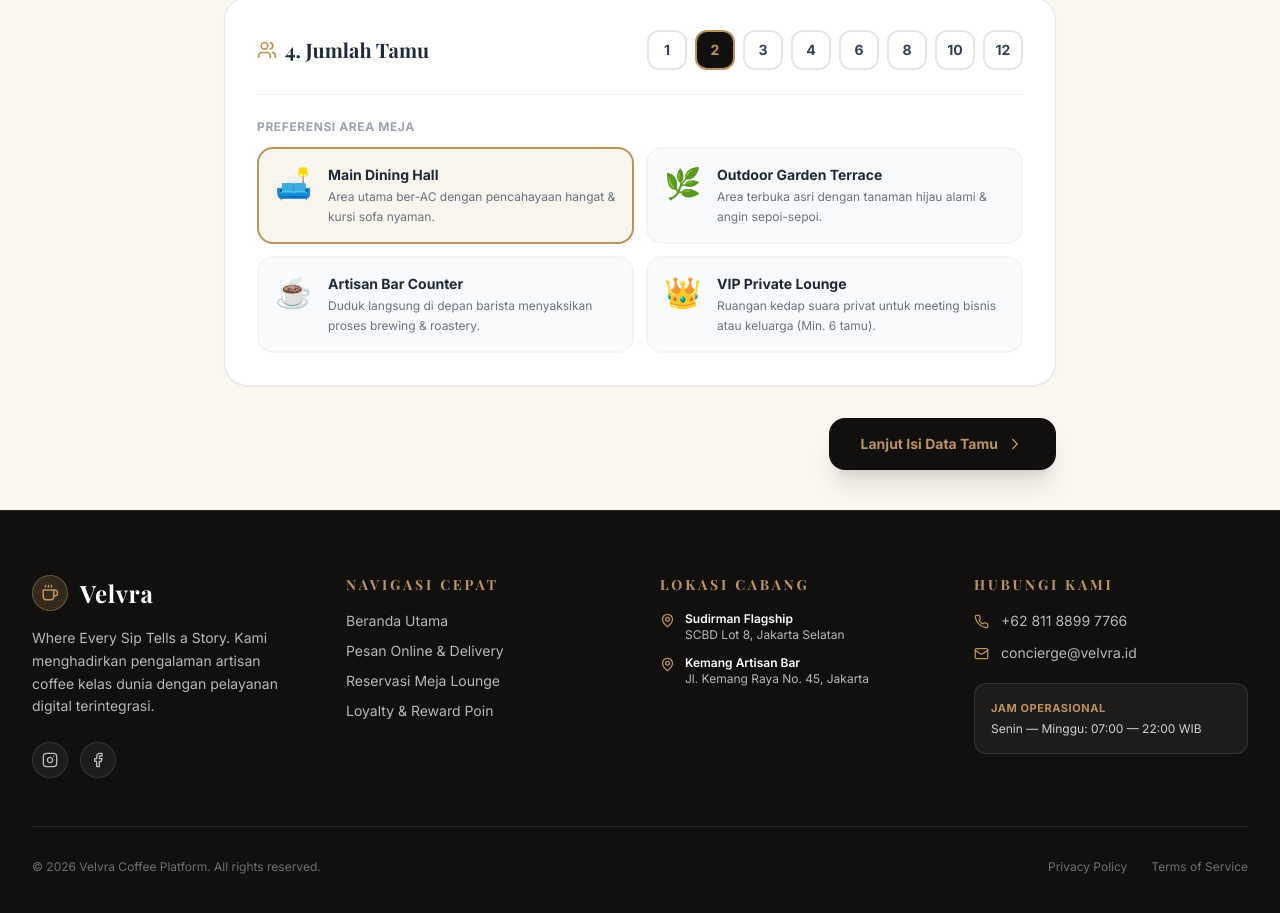
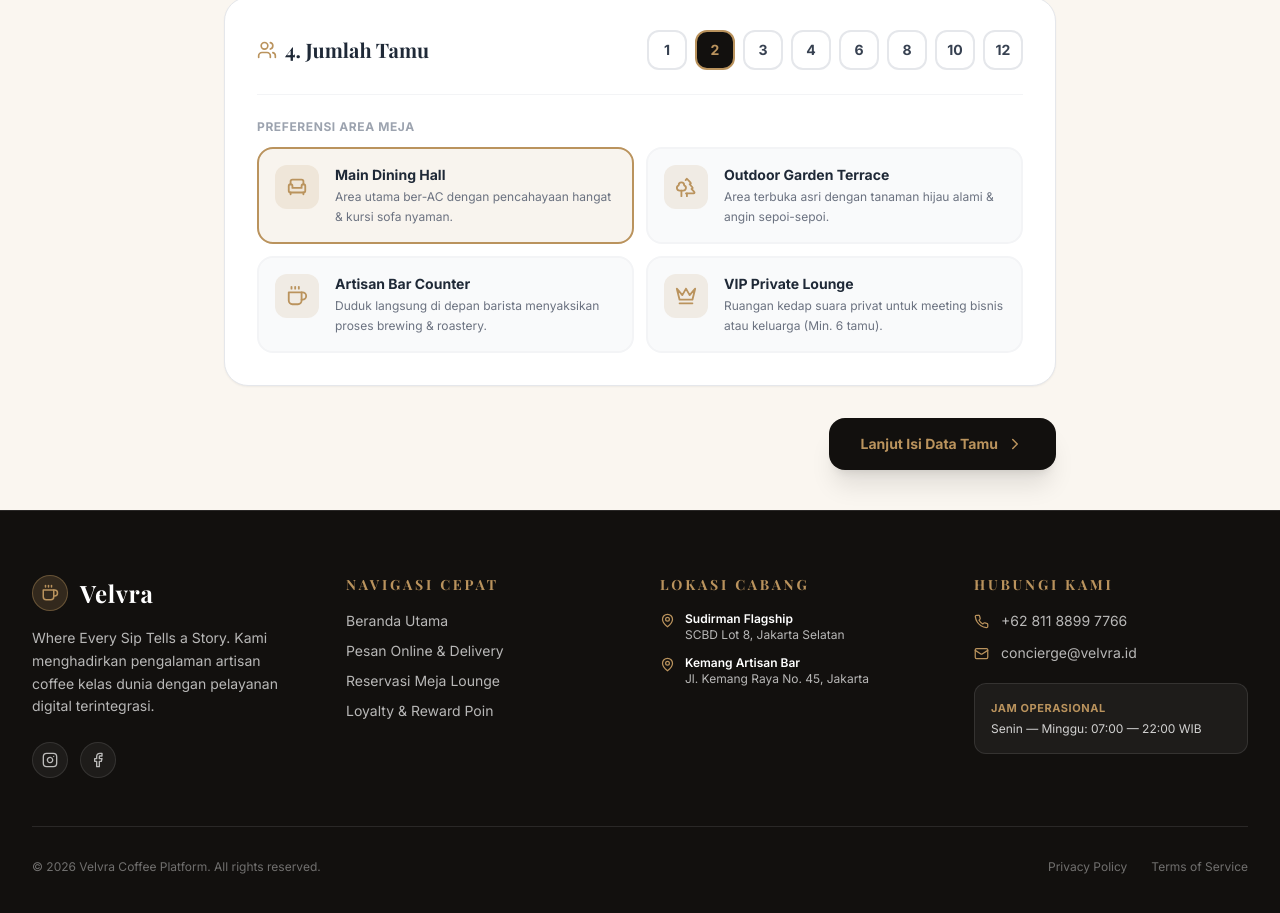
Before and after one commit to Gilangp/Cafe-POS, a Next.js app in the folder frontend/: page /reserve in a window 1280 px wide. Shown: the part 1348-2261 px from the top of the page. Built offline with nearby package versions, Linux system fonts and the light colour scheme.

Commit message:
feat: implement admin dashboard, settings, and Supabase seeder functionality

```diff
--- a/frontend/app/admin/crm/page.tsx
+++ b/frontend/app/admin/crm/page.tsx
@@ -274,8 +274,9 @@ export default function CrmPage() {
                 />
               </div>
 
-              <div className="rounded-xl bg-[#FAF6F0] p-3 text-xs text-gray-600 border border-[#E5D7C3]">
-                🎉 Member baru akan otomatis mendapatkan <strong>+100 Poin Welcome Bonus</strong> dan terdaftar di tier <strong>Bronze</strong>.
+              <div className="rounded-xl bg-[#FAF6F0] p-3 text-xs text-gray-600 border border-[#E5D7C3] flex items-center gap-2">
+                <Gift size={16} className="text-[#BA935D] shrink-0" />
+                <span>Member baru akan otomatis mendapatkan <strong>+100 Poin Welcome Bonus</strong> dan terdaftar di tier <strong>Bronze</strong>.</span>
               </div>
 
               <div className="flex items-center justify-end gap-3 pt-3 border-t border-gray-100">
--- a/frontend/app/admin/page.tsx
+++ b/frontend/app/admin/page.tsx
@@ -39,7 +39,7 @@ export default function AdminDashboardPage() {
       {/* Page Header */}
       <div className="flex items-start justify-between">
         <div>
-          <h1 className="font-serif text-3xl font-bold text-gray-800">{greeting}, Admin 👋</h1>
+          <h1 className="font-serif text-3xl font-bold text-gray-800">{greeting}, Admin</h1>
           <p className="mt-1 text-sm text-gray-500">
             {now.toLocaleDateString('id-ID', { weekday: 'long', year: 'numeric', month: 'long', day: 'numeric' })}
             &nbsp;·&nbsp; Sudirman Flagship
--- a/frontend/app/admin/promotions/page.tsx
+++ b/frontend/app/admin/promotions/page.tsx
@@ -1,7 +1,7 @@
 'use client';
 
 import { useState } from 'react';
-import { Plus, Tag, Calendar, Percent, ToggleLeft, ToggleRight } from 'lucide-react';
+import { Plus, Tag, Calendar, Percent, ToggleLeft, ToggleRight, Gift, Smartphone } from 'lucide-react';
 
 const promotions = [
   { id: 1, name: 'Happy Hour Sore', code: 'HAPPY17', type: 'percent', value: 20, minOrder: 30000, channel: 'Semua', startDate: '2026-07-01', endDate: '2026-07-31', usageCount: 148, maxUsage: 500, active: true, description: 'Diskon 20% untuk semua minuman jam 17.00 - 19.00' },
@@ -51,12 +51,12 @@ export default function PromotionsPage() {
                   </span>
                 )}
                 {promo.type === 'bogo' && (
-                  <span className="flex items-center gap-1 rounded-full bg-blue-50 border border-blue-200 px-3 py-1 text-xs font-bold text-blue-700">
-                    🎁 Buy 2 Get 1
+                  <span className="flex items-center gap-1.5 rounded-full bg-blue-50 border border-blue-200 px-3 py-1 text-xs font-bold text-blue-700">
+                    <Gift size={12} /> Buy 2 Get 1
                   </span>
                 )}
-                <span className="flex items-center gap-1 rounded-full bg-gray-50 border border-gray-200 px-3 py-1 text-xs font-semibold text-gray-600">
-                  📱 {promo.channel}
+                <span className="flex items-center gap-1.5 rounded-full bg-gray-50 border border-gray-200 px-3 py-1 text-xs font-semibold text-gray-600">
+                  <Smartphone size={12} /> {promo.channel}
                 </span>
               </div>
 
--- a/frontend/app/admin/settings/page.tsx
+++ b/frontend/app/admin/settings/page.tsx
@@ -104,7 +104,7 @@ export default function SettingsPage() {
       setSeedResult('✓ Berhasil! Data contoh menu & pesanan live telah disinkronkan ke Supabase Cloud.');
     } catch (err: any) {
       console.error(err);
-      setSeedResult('⚠ Sinkronisasi selesai/lokal mode aktif. Periksa RLS policy tabel di Supabase bila ada duplikasi ID.');
+      setSeedResult('[Info] Sinkronisasi selesai/lokal mode aktif. Periksa RLS policy tabel di Supabase bila ada duplikasi ID.');
     } finally {
       setSeeding(false);
     }
@@ -201,7 +201,7 @@ export default function SettingsPage() {
                     className="w-full flex items-center justify-center gap-2 rounded-xl bg-[#12100E] py-3 text-xs font-bold text-[#BA935D] hover:bg-[#201d19] active:scale-95 transition-all shadow"
                   >
                     {seeding ? <RefreshCw size={14} className="animate-spin" /> : <Sparkles size={14} />}
-                    <span>{seeding ? 'Menyinkronkan ke Cloud...' : '⚡ Sync & Seed Data Sekarang'}</span>
+                    <span>{seeding ? 'Menyinkronkan ke Cloud...' : 'Sync & Seed Data Sekarang'}</span>
                   </button>
                 </div>
 
--- a/frontend/app/globals.css
+++ b/frontend/app/globals.css
@@ -104,20 +104,29 @@
   }
 }
 
-/* Custom scrollbar */
-::-webkit-scrollbar {
-  width: 8px;
+/* Hide all scrollbars globally across the entire app while maintaining smooth scrolling */
+* {
+  -ms-overflow-style: none !important; /* IE and Edge */
+  scrollbar-width: none !important; /* Firefox */
 }
 
-::-webkit-scrollbar-track {
-  background: #FAF6F0;
+::-webkit-scrollbar,
+*::-webkit-scrollbar {
+  display: none !important;
+  width: 0px !important;
+  height: 0px !important;
+  background: transparent !important;
 }
 
-::-webkit-scrollbar-thumb {
-  background: #DECBB1;
-  border-radius: 4px;
+.scrollbar-none,
+.no-scrollbar {
+  -ms-overflow-style: none !important;
+  scrollbar-width: none !important;
 }
 
-::-webkit-scrollbar-thumb:hover {
-  background: #BA935D;
+.scrollbar-none::-webkit-scrollbar,
+.no-scrollbar::-webkit-scrollbar {
+  display: none !important;
+  width: 0 !important;
+  height: 0 !important;
 }
--- a/frontend/app/qr/[tableCode]/page.tsx
+++ b/frontend/app/qr/[tableCode]/page.tsx
@@ -2,7 +2,7 @@
 
 import { useState } from 'react';
 import { useParams } from 'next/navigation';
-import { Coffee, Bell, ShoppingBag, Plus, Minus, Check, Sparkles, AlertCircle, X, ShieldCheck, ArrowRight } from 'lucide-react';
+import { Coffee, Bell, ShoppingBag, Plus, Minus, Check, Sparkles, AlertCircle, X, ShieldCheck, ArrowRight, Zap } from 'lucide-react';
 
 interface Product {
   id: number;
@@ -240,8 +240,9 @@ export default function QrTableOrderingPage() {
                 <p className="text-xs text-gray-500 max-w-xs mx-auto">
                   Barista kami sedang meracik pesanan Anda. Silakan duduk santai di {displayTable}.
                 </p>
-                <div className="text-[11px] text-green-700 bg-green-50 border border-green-200 rounded-xl p-2.5 font-semibold max-w-xs mx-auto">
-                  ⚡ Tiket sudah terkirim secara Live ke layar KDS Dapur Utama!
+                <div className="text-[11px] text-green-700 bg-green-50 border border-green-200 rounded-xl p-2.5 font-semibold max-w-xs mx-auto flex items-center justify-center gap-1.5">
+                  <Zap size={14} className="shrink-0 text-amber-500" />
+                  <span>Tiket sudah terkirim secara Live ke layar KDS Dapur Utama!</span>
                 </div>
                 <button
                   onClick={() => { setOrderSubmitted(false); setCart([]); setCartOpen(false); }}
--- a/frontend/app/reserve/page.tsx
+++ b/frontend/app/reserve/page.tsx
@@ -2,7 +2,7 @@
 
 import { useState } from 'react';
 import { CustomerLayout } from '@/components/customer/customer-layout';
-import { Calendar, Clock, Users, MapPin, Check, Sparkles, ChevronRight, Phone, Mail, User, ShieldCheck } from 'lucide-react';
+import { Calendar, Clock, Users, MapPin, Check, Sparkles, ChevronRight, Phone, Mail, User, ShieldCheck, Armchair, Trees, Coffee, Crown } from 'lucide-react';
 
 const DATES = [
   { dayName: 'Hari Ini', dateStr: '14 Jul', fullDate: '2026-07-14' },
@@ -21,10 +21,10 @@ const TIME_SLOTS = [
 ];
 
 const SEATING_AREAS = [
-  { id: 'main', label: 'Main Dining Hall', desc: 'Area utama ber-AC dengan pencahayaan hangat & kursi sofa nyaman.', icon: '🛋️' },
-  { id: 'garden', label: 'Outdoor Garden Terrace', desc: 'Area terbuka asri dengan tanaman hijau alami & angin sepoi-sepoi.', icon: '🌿' },
-  { id: 'bar', label: 'Artisan Bar Counter', desc: 'Duduk langsung di depan barista menyaksikan proses brewing & roastery.', icon: '☕' },
-  { id: 'private', label: 'VIP Private Lounge', desc: 'Ruangan kedap suara privat untuk meeting bisnis atau keluarga (Min. 6 tamu).', icon: '👑' },
+  { id: 'main', label: 'Main Dining Hall', desc: 'Area utama ber-AC dengan pencahayaan hangat & kursi sofa nyaman.', Icon: Armchair },
+  { id: 'garden', label: 'Outdoor Garden Terrace', desc: 'Area terbuka asri dengan tanaman hijau alami & angin sepoi-sepoi.', Icon: Trees },
+  { id: 'bar', label: 'Artisan Bar Counter', desc: 'Duduk langsung di depan barista menyaksikan proses brewing & roastery.', Icon: Coffee },
+  { id: 'private', label: 'VIP Private Lounge', desc: 'Ruangan kedap suara privat untuk meeting bisnis atau keluarga (Min. 6 tamu).', Icon: Crown },
 ];
 
 export default function ReservationPage() {
@@ -221,7 +221,9 @@ export default function ReservationPage() {
                           : 'border-gray-100 bg-gray-50 hover:border-gray-300'
                       }`}
                     >
-                      <span className="text-3xl shrink-0">{area.icon}</span>
+                      <div className="flex h-11 w-11 shrink-0 items-center justify-center rounded-xl bg-[#BA935D]/15 text-[#BA935D]">
+                        <area.Icon size={22} />
+                      </div>
                       <div>
                         <p className="font-bold text-gray-800 text-sm">{area.label}</p>
                         <p className="text-xs text-gray-500 mt-0.5 leading-relaxed">{area.desc}</p>
```
Also changed, not shown: frontend/app/order/page.tsx (+7 -4 lines).
